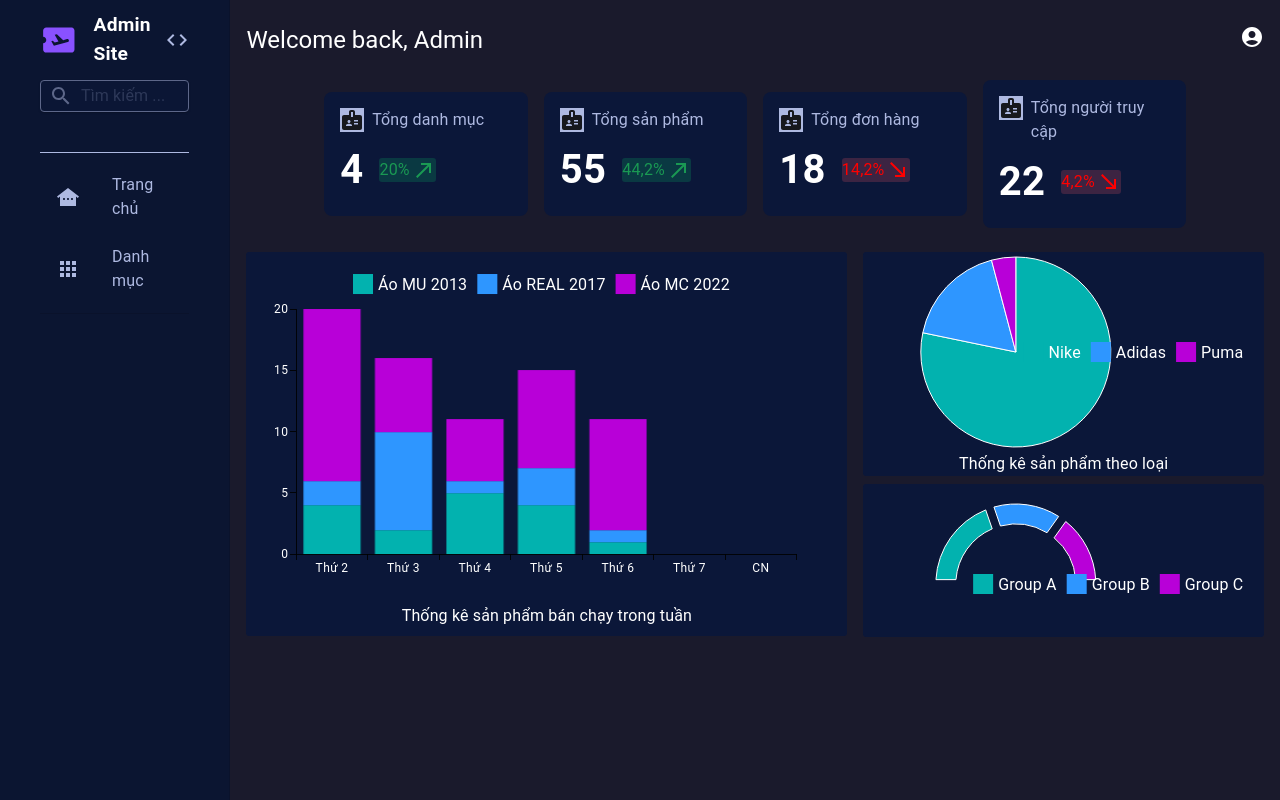
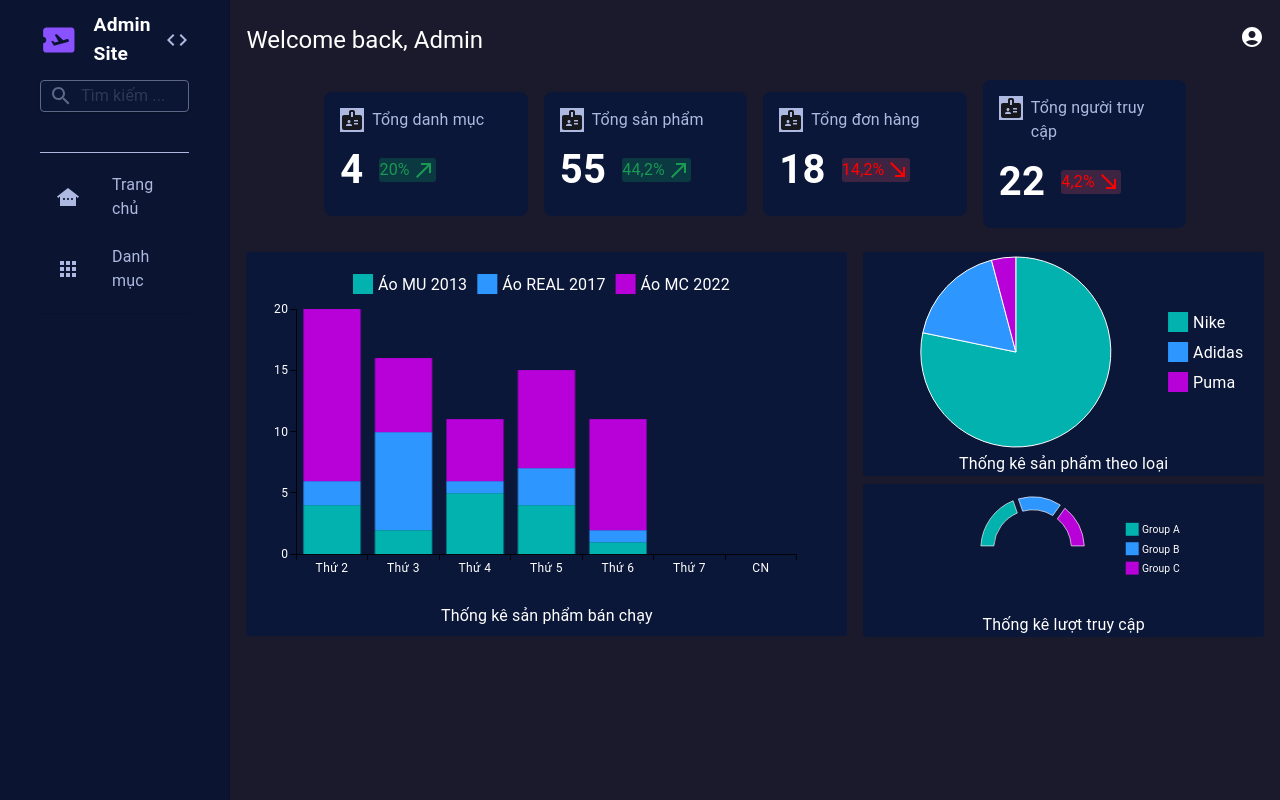
Before and after one commit to dunglt8200/admin-web-shop-ltd, a React (Vite) app: page / in a window 1280 px wide. Built offline with nearby package versions, Linux system fonts and the light colour scheme.

Commit message:
UI chart

```diff
--- a/src/assets/css/home.css
+++ b/src/assets/css/home.css
@@ -100,6 +100,10 @@
     height: 40%;
     background-color: var(--color-grey);
     border-radius: 3px;
+    display: flex;
+    flex-direction: column;
+    align-items: center;
+    justify-content: center;
 }
 
 .css-rbklcn-MuiResponsiveChart-container {
--- a/src/components/common/PieChartDashboard.jsx
+++ b/src/components/common/PieChartDashboard.jsx
@@ -18,7 +18,7 @@ export default function PieChartDashboard({data}) {
           labelStyle:{
             fill: 'white',
           },
-          direction: 'row',
+          // direction: 'row',
         },
       }}
     />
--- a/src/components/common/PieChartDashboard_1part2.jsx
+++ b/src/components/common/PieChartDashboard_1part2.jsx
@@ -18,7 +18,7 @@ export default function PieChartDashboard_1part2({ data }) {
         height={200}
         slotProps={{
             legend: {
-              direction:"row",
+              // direction:"row",
               labelStyle:{
                 fill: 'white',
               }
--- a/src/pages/home/Home.jsx
+++ b/src/pages/home/Home.jsx
@@ -45,7 +45,7 @@ function Home() {
                   <Box sx={{ width: '100%', height: '90%'}}>
                     <BarChartDashboard dataX={dataX}/>
                   </Box>
-                  <Typography sx={{ color: "#fff" }}>Thống kê sản phẩm bán chạy trong tuần</Typography>
+                  <Typography sx={{ color: "#fff" }}>Thống kê sản phẩm bán chạy</Typography>
                 </Box>
                 <Box className="box-chart-group">
                     <Box className="box-chart-category">
@@ -54,6 +54,7 @@ function Home() {
                     </Box>
                     <Box className="box-chart-bill">
                       <PieChartDashboard_1part2 data={dataChat1_2}/>
+                      <Typography sx={{ color: "#fff" }}>Thống kê lượt truy cập</Typography>
                     </Box>
                 </Box>
             </Box>
```
